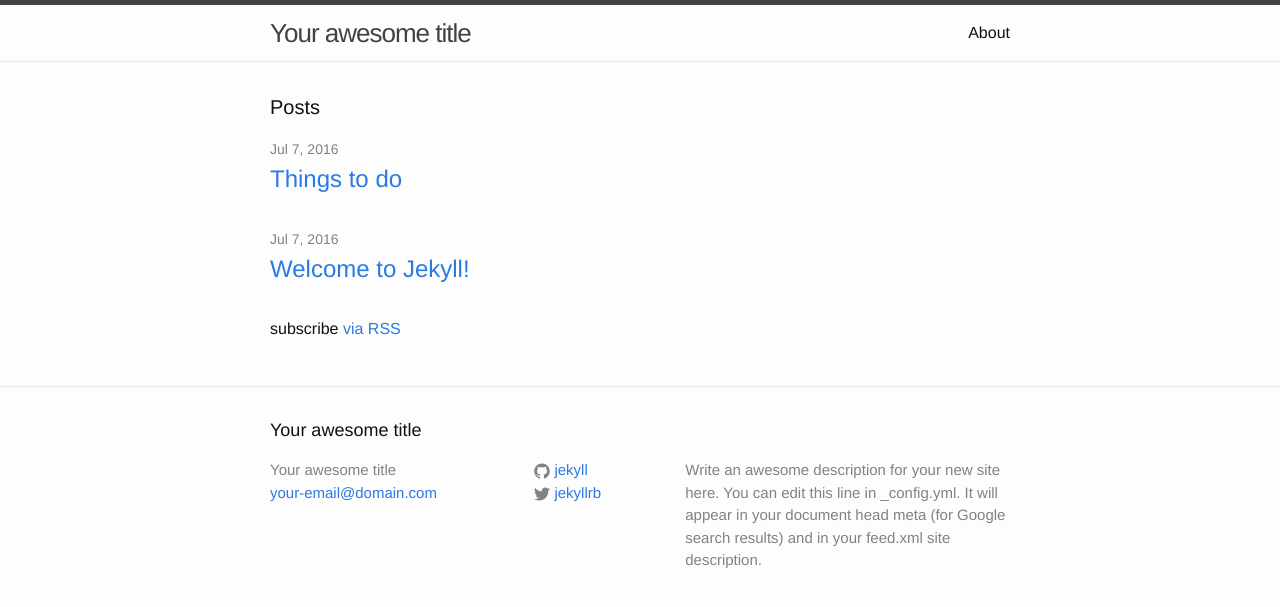
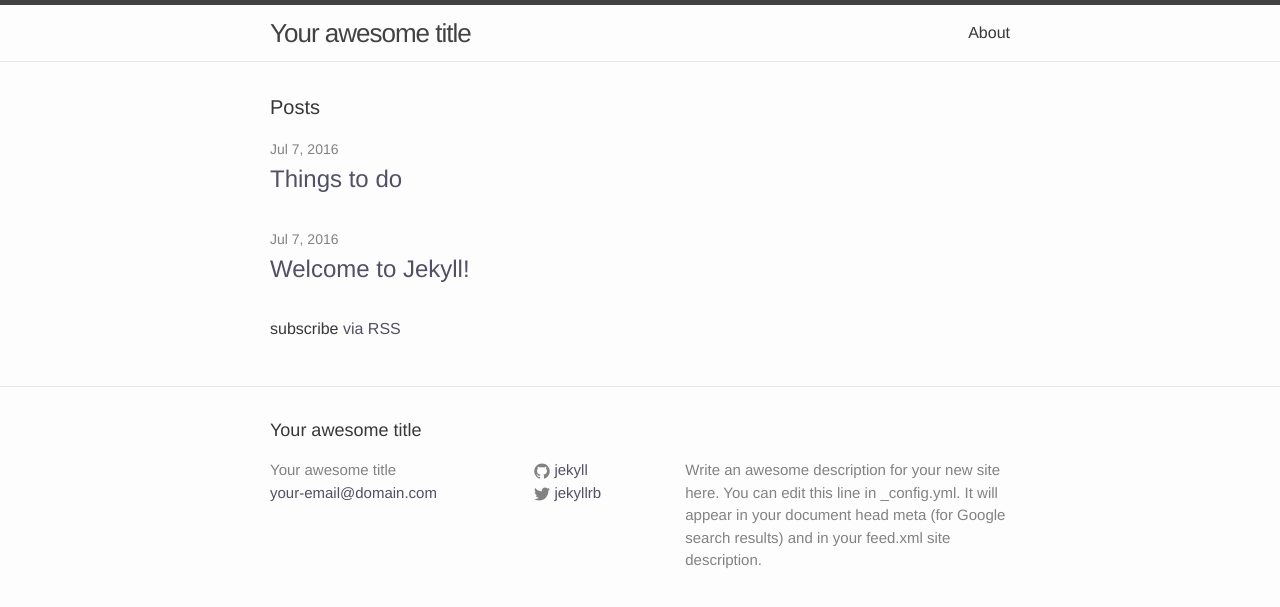
Before and after one commit to ReidasaurusRex/reidasaurusrex.github.io, a Jekyll site: the page built from index.html, in a window 1280 px wide. Shown: the top 607 px of the page. Built offline with Jekyll 4.4.1, drawn with Linux system fonts in a browser that asks for light colours.

Commit message:
Made minor styling tinkerings

```diff
--- a/_sass/_base.scss
+++ b/_sass/_base.scss
@@ -99,8 +99,9 @@ a {
     }
 
     &:hover {
+        border-bottom: 1px dotted $text-color;
         color: $text-color;
-        text-decoration: underline;
+        text-decoration: none;
     }
 }
 
--- a/css/main.scss
+++ b/css/main.scss
@@ -14,9 +14,9 @@ $base-line-height: 1.5;
 
 $spacing-unit:     30px;
 
-$text-color:       #111;
+$text-color:       #373737;
 $background-color: #fdfdfd;
-$brand-color:      #2a7ae2;
+$brand-color:      #515064;
 
 $grey-color:       #828282;
 $grey-color-light: lighten($grey-color, 40%);
```
